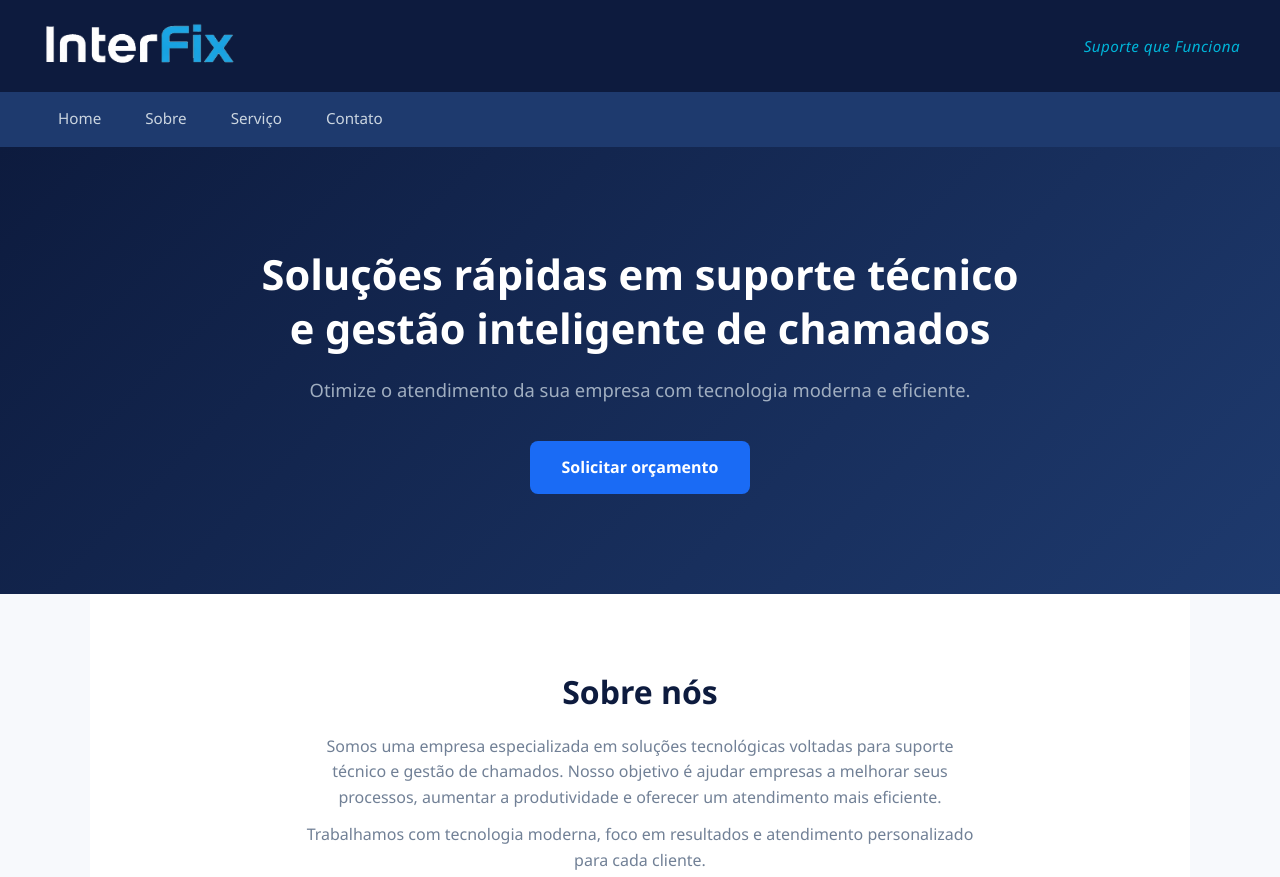
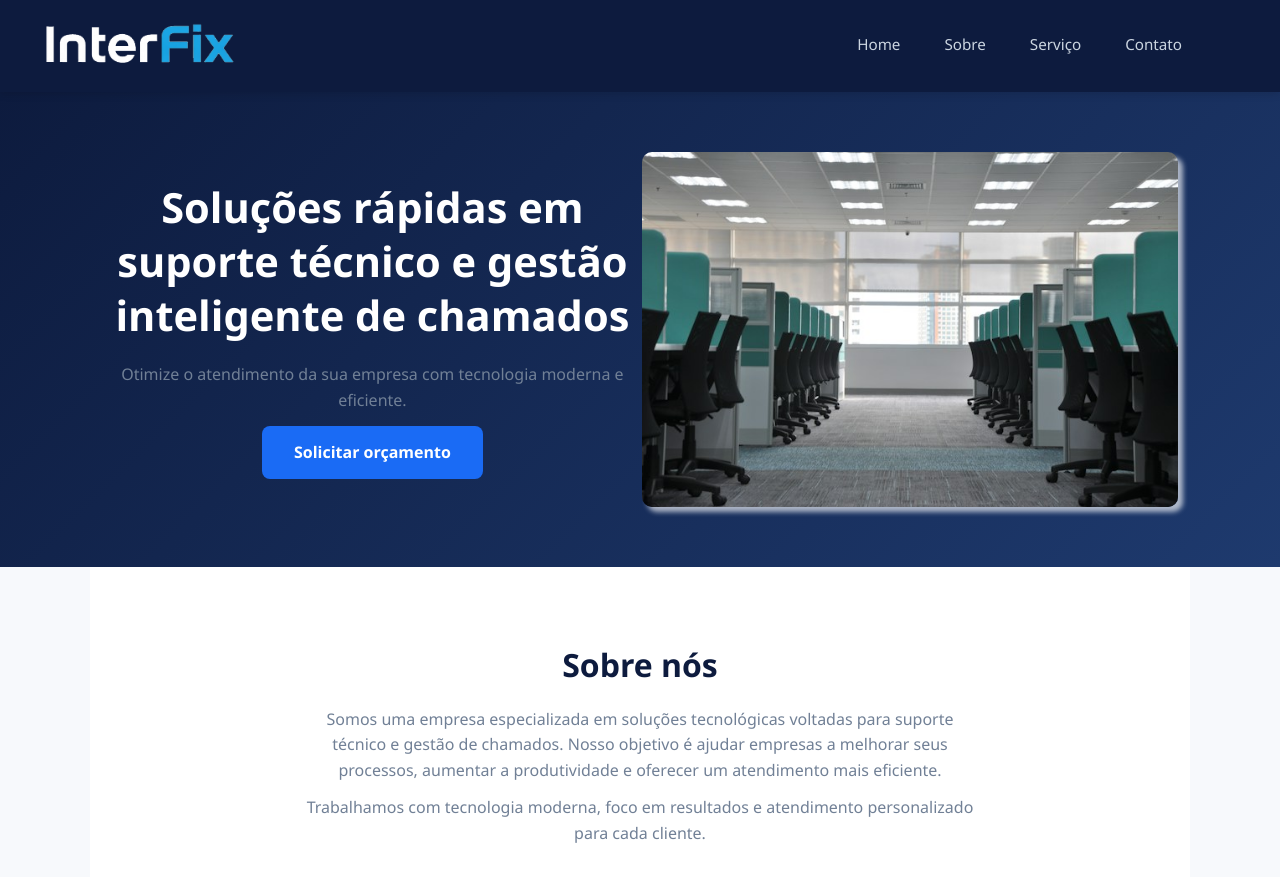
Before and after one commit to ChristianFernandesLemos/interfix-company-website, a plain HTML site: page index.html in a window 1280 px wide. Shown: the top 877 px of the page. Drawn offline with Linux system fonts and the light colour scheme.

Commit message:
Adição de imagem e estilização da home

```diff
--- a/css/style.css
+++ b/css/style.css
@@ -54,6 +54,9 @@ header {
     align-items: center;
     justify-content: space-between;
     box-shadow: var(--sombra-header);
+    position: sticky;
+    top:0;
+    z-index: 1000;
 }
 
 header > p {
@@ -76,7 +79,6 @@ header > p {
 }
 
 nav {
-    background-color: var(--cor-dark-medio);
     display: flex;
     gap: 8px;
     padding: 0 40px;
@@ -124,9 +126,14 @@ section p {
 
 #home {
     text-align: center;
-    padding: 100px 40px;
+    padding: 60px 8%;
     background: linear-gradient(135deg, var(--cor-dark) 0%, var(--cor-dark-medio) 100%);
     max-width: 100%;
+    min-height: 550;
+    display: flex;
+    align-items: center;
+    justify-content: space-between;
+
 }
 
 #home h1 {
@@ -145,7 +152,7 @@ section p {
     margin-bottom: 36px;
 }
 
-#home > a {
+#home-conteudo > a {
     display: inline-block;
     background-color: var(--cor-primaria);
     color: #FFFFFF;
@@ -157,10 +164,23 @@ section p {
     transition: background-color 0.2s, transform 0.1s;
 }
 
-#home > a:hover {
+#home-conteudo > a:hover {
     background-color: var(--cor-primaria-hover);
     transform: translateY(-2px);
 }
+
+#home-conteudo {
+    max-width: 540px;
+}
+
+#home-img img{
+    border-radius: 10px;
+    width: 100%;
+    display: block;
+    box-shadow: rgba(255, 255, 255, 0.645) 5px 5px 5px;
+}
+
+
 
 #servicos {
     background-color: var(--cor-primaria-light);
--- a/index.html
+++ b/index.html
@@ -11,23 +11,26 @@
 <body>
     <header>
         <div id="logotipo"><img src="assets/img/logotipo-transparente.png" alt="logotipo InterFix"></div>
-        <p>Suporte que Funciona</p>
-    </header>
         <nav>
             <a href="#home">Home</a>
             <a href="#sobre">Sobre</a>
             <a href="#servicos">Serviço</a>
             <a href="#contato">Contato</a>
         </nav>
+    </header>
     <main>
         <section id="home">
-
+            <div id="home-conteudo">
                 <h1>Soluções rápidas em suporte técnico e gestão inteligente de chamados</h1>
 
                 <p>Otimize o atendimento da sua empresa com tecnologia moderna e eficiente.</p>
 
                 <a href="#contato">Solicitar orçamento</a>
+            </div>
 
+            <div id="home-img">
+                <img src="assets/img/escritorio-640x425.jpg" alt="Escritório">
+            </div>
         </section>
 
         <section id="sobre">
```
Also changed, not shown: assets/img/escritorio-640x425.jpg (added). Lines whose indentation alone changed are shown as unchanged.
